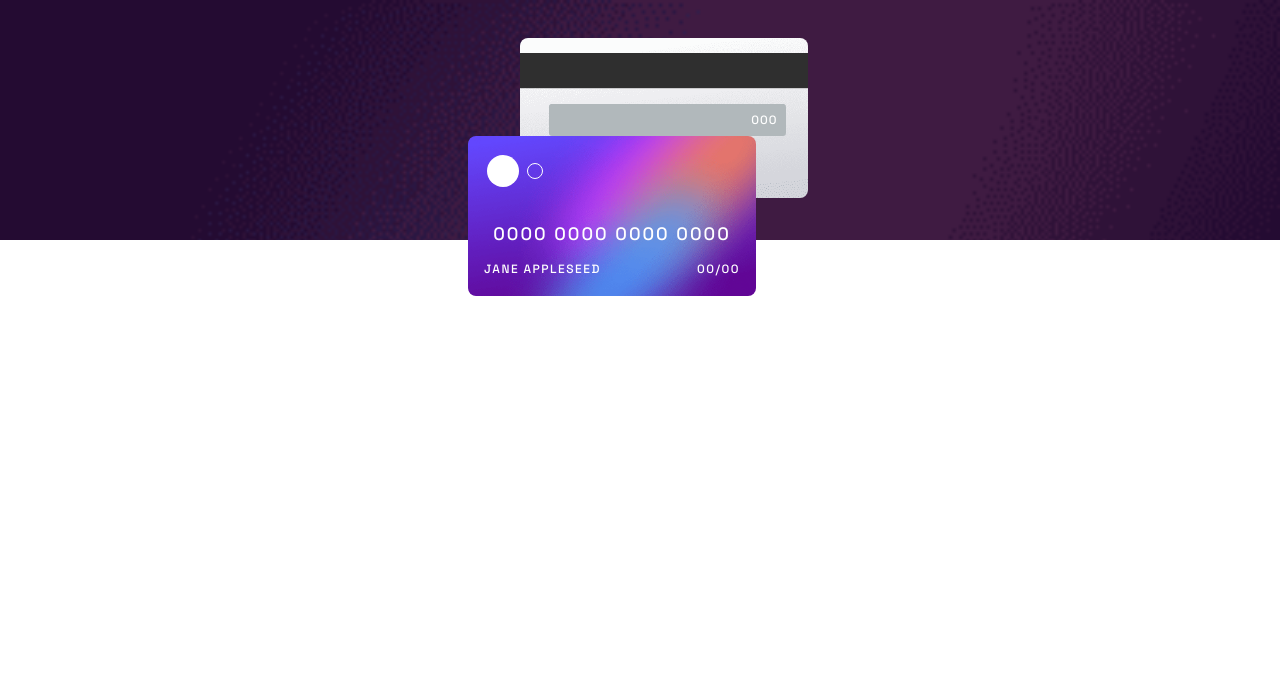
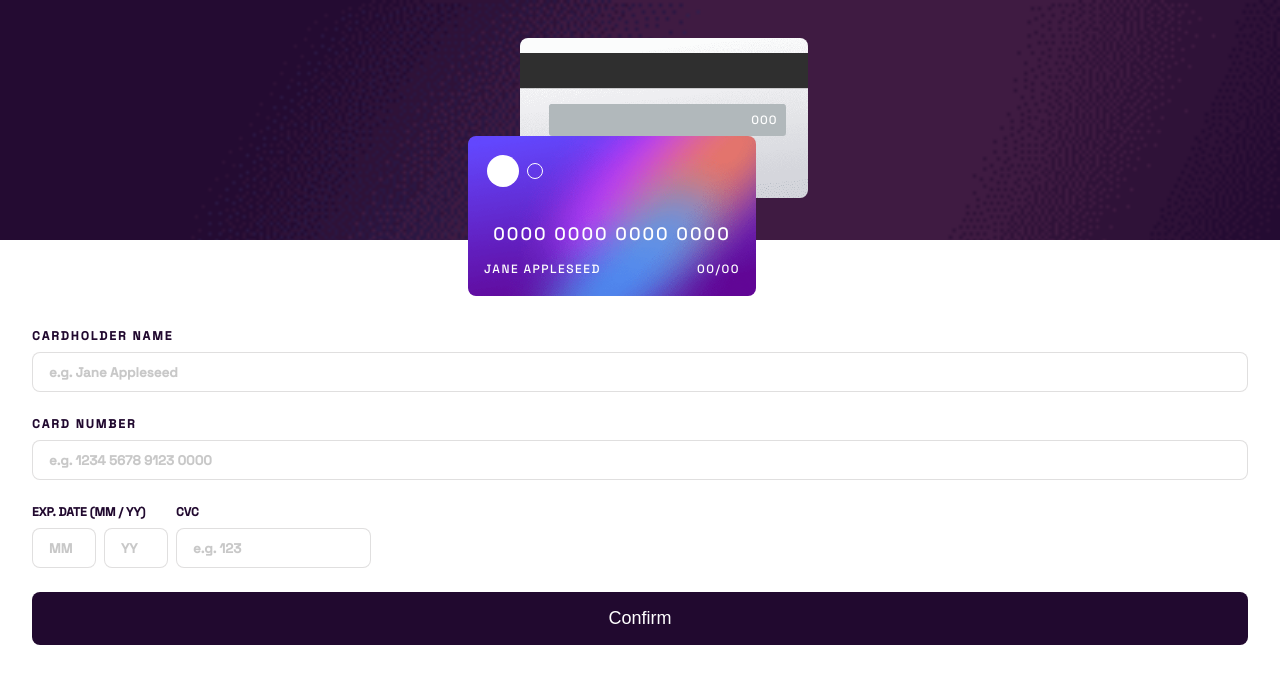
Before and after one commit to CristianMontoya98/interactive-cards-project, a React (Vite) app: page / in a window 1280 px wide. Shown: the top 684 px of the page. Built offline with nearby package versions, Linux system fonts and the light colour scheme.

Commit message:
Form with styles

```diff
--- a/src/views/interactiveCards/components/Cards/cards.jsx
+++ b/src/views/interactiveCards/components/Cards/cards.jsx
@@ -1,7 +1,4 @@
 import styles from './cardsStyles.module.scss'
-import backgroundImg from './../../../../assets/bg-main-mobile.png';
-import cardImg from './../../../../assets/bg-card-back.png';
-import cardImg2 from './../../../../assets/bg-card-front.png';
 function Cards() {
 
   return (
@@ -25,7 +22,6 @@ function Cards() {
           <p>00/00</p>
         </div>
       </div>
-
       </div>
     </section>
   )
--- /dev/null
+++ b/src/views/interactiveCards/components/FormData/formData.jsx
@@ -0,0 +1,34 @@
+import styles from './formDataStyles.module.scss';
+function FormData() {
+
+  return (
+    <section className={styles.formContainer}>
+      <form onSubmit={console.log("something")}>
+        <div className={styles.formContainer_control}>
+          <h2>CARDHOLDER NAME</h2>
+          <input type="text" placeholder="e.g. Jane Appleseed"/>
+        </div>
+        <div className={styles.formContainer_control}>
+          <h2>CARD NUMBER</h2>
+          <input type="text" placeholder="e.g. 1234 5678 9123 0000"/>
+        </div>
+        <div className={styles.formContainer_dateGroup}>
+          <div className={styles.formContainer_dateGroup_shortControl}>
+            <h2>EXP. DATE (MM / YY)</h2>
+            <div className={styles.formContainer_dateGroup_shortControlGroup}>
+              <input type="text" placeholder="MM"/>
+              <input type="text" placeholder="YY"/>
+            </div>
+          </div>
+          <div className={styles.formContainer_dateGroup_CVC}>
+            <h2>CVC</h2>
+            <input type="text" placeholder="e.g. 123"/>
+          </div>
+        </div>
+        <button className={styles.formContainer_button}>Confirm</button>
+      </form>
+    </section>
+  )
+}
+
+export { FormData }
--- /dev/null
+++ b/src/views/interactiveCards/components/FormData/formDataStyles.module.scss
@@ -0,0 +1,55 @@
+@import './../../../../scss/abstracts/variables';
+.formContainer {
+  margin-top: 2.5rem;
+  padding: 2rem;
+  font-size:8px;
+  font-weight: lighter;
+  color:$darkViolet;
+
+  input {
+    margin-top: 0.5rem;
+    margin-bottom: 0.5rem;
+    border: 1px solid rgba(184, 182, 182, 0.432);
+    border-radius: 0.5rem;
+    height: 2.5rem;
+    padding-left: 1rem;
+  }
+  input::placeholder {
+    color: rgba(158, 158, 158, 0.564);
+    font-weight: bolder;
+    font-family: $font;
+  }
+  .formContainer_control{
+    margin-top: 1rem;
+  }
+  .formContainer_control h2{
+    letter-spacing: 2px;
+  }
+  .formContainer_control input{
+    width: 100%;
+  }
+  .formContainer_dateGroup{
+    display: flex;
+    margin-top: 1rem;
+  }
+  .formContainer_dateGroup_shortControlGroup{
+    display: flex;
+  }
+  .formContainer_dateGroup_shortControlGroup input{
+    width: 4rem;
+    margin-right: 0.5rem;
+  }
+  .formContainer_dateGroup_CVC input{
+    width: 100%;
+  }
+  .formContainer_button{
+    background: $darkViolet;
+    border: none;
+    border-radius: 0.5rem;
+    color: $white;
+    padding: 1rem;
+    margin-top: 1rem;
+    font-size: 18px;
+    width: 100%;
+  }
+}
--- a/src/views/interactiveCards/components/interactiveCards.jsx
+++ b/src/views/interactiveCards/components/interactiveCards.jsx
@@ -1,10 +1,12 @@
-import styles from './interactiveCardsStyles.module.scss'
-import {Cards} from './Cards/cards'
+import styles from './interactiveCardsStyles.module.scss';
+import { Cards } from './Cards/cards';
+import { FormData } from './FormData/formData';
 function InteractiveCards() {
 
   return (
     <>
-      <Cards/>
+      <Cards />
+      <FormData/>
     </>
   )
 }
```
Also changed, not shown: src/views/interactiveCards/components/Cards/cardsStyles.module.scss (+12 -12 lines), src/scss/base/_base.scss (line endings or trailing spaces).
